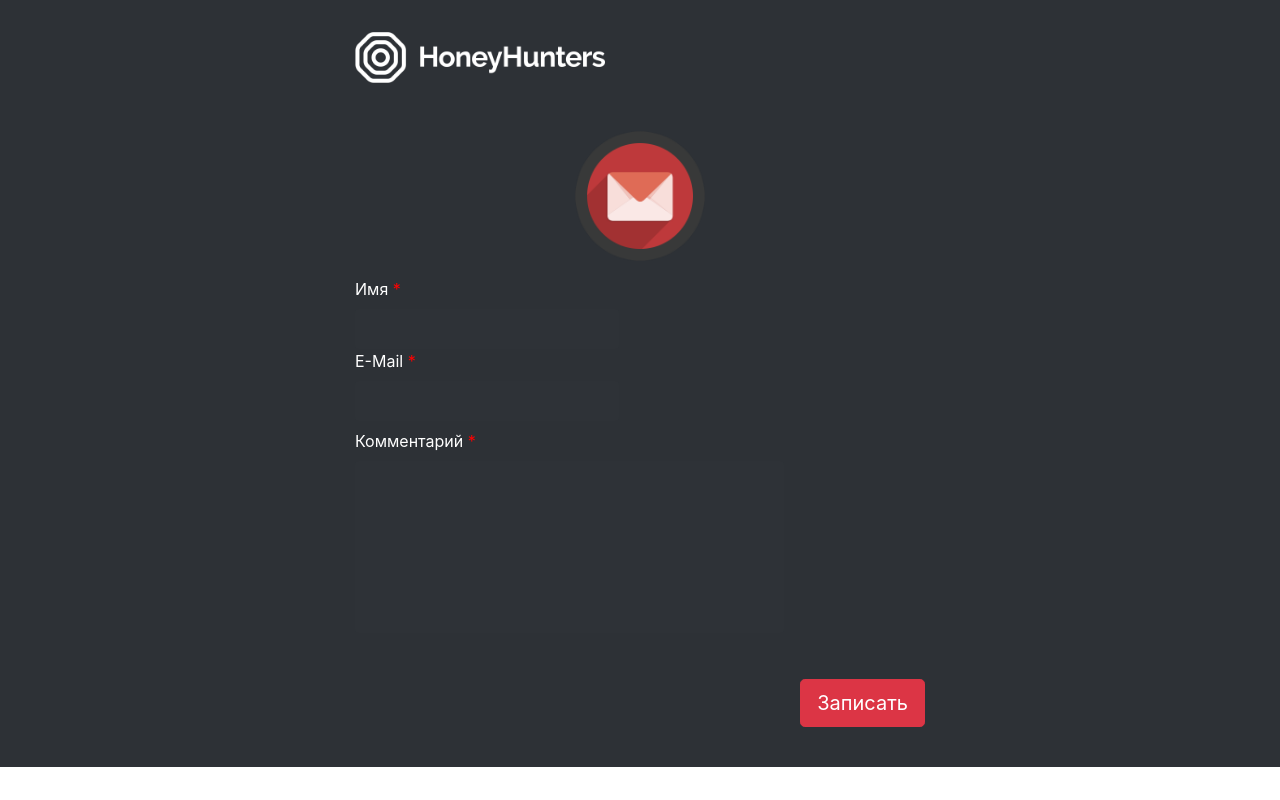
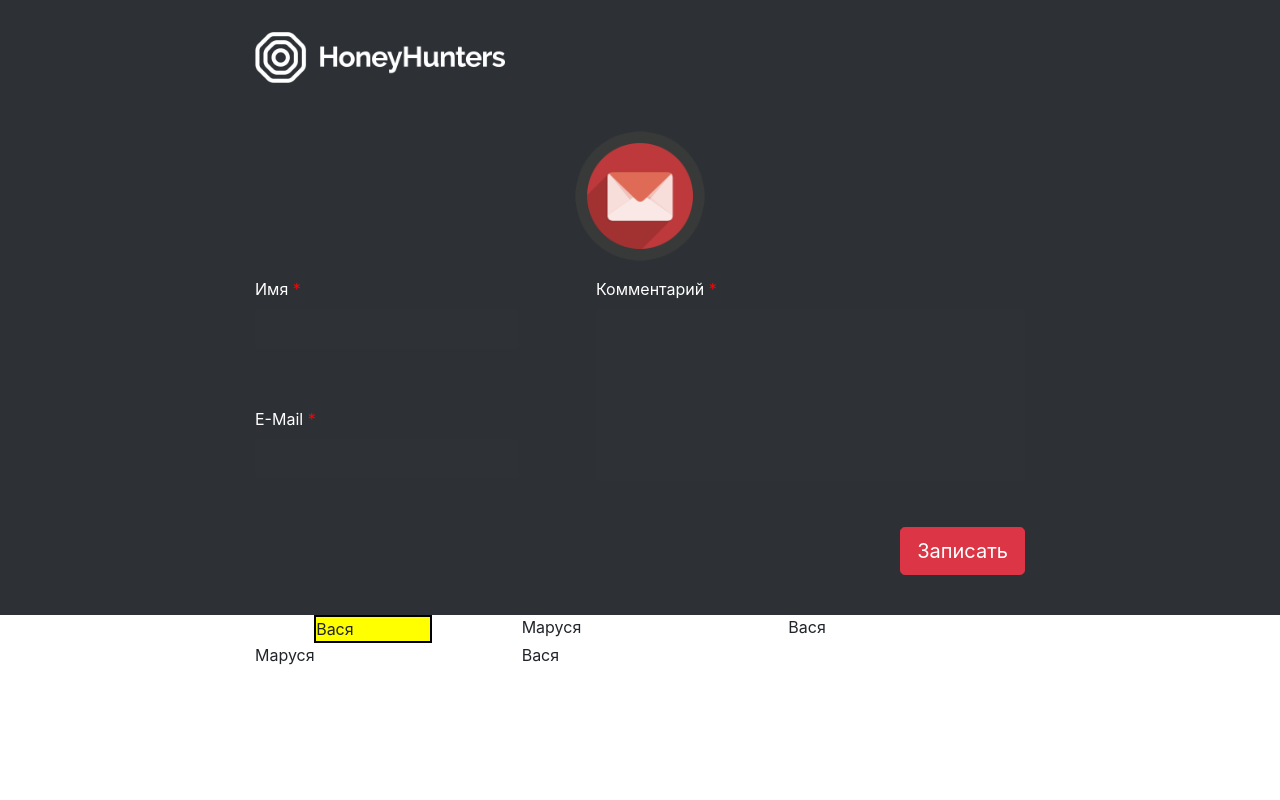
Before and after one commit to a32r/ajax, a PHP site: page / in a window 1280 px wide. Run offline with PHP 8.4, Linux system fonts and the light colour scheme.

Commit message:
Start working on a center block

```diff
--- a/css/style.css
+++ b/css/style.css
@@ -1,3 +1,3 @@
-.upper,.center{max-width:600px}.wrapper{background:#2d3136}.upper{padding-top:2em;color:white}#logo{width:250px}#mail{height:130px;margin:3em 0 1em}label>span{color:red}.form{display:-webkit-box;display:-ms-flexbox;display:flex;-webkit-box-orient:vertical;-webkit-box-direction:normal;-ms-flex-flow:column;flex-flow:column}.form .row:nth-of-type(2){margin-top:auto;margin-bottom:.5em}input[type="submit"]{margin:2em auto;float:right}input[type="text"]{padding:.5em;margin-right:auto}textarea{resize:none}input[type="text"],textarea{color:white;border:none;border-radius:4px;background:#2e3237}
+.upper,.center{max-width:800px}.wrapper{background:#2d3136}.upper{padding-top:2em;color:white}#logo{width:250px}#mail{height:130px;margin:3em 0 1em}label>span{color:red}.form{display:-webkit-box;display:-ms-flexbox;display:flex;-webkit-box-orient:vertical;-webkit-box-direction:normal;-ms-flex-flow:column;flex-flow:column}.form .row:nth-of-type(2){margin-top:auto;margin-bottom:.5em}input[type="submit"]{margin:2em auto;float:right}input[type="text"]{padding:.5em;margin-right:auto}textarea{resize:none}input[type="text"],textarea{color:white;border:none;border-radius:4px;background:#2e3237}.col-4 .block{width:50%;margin:0 auto;border:2px solid black;background:yellow}
 
 /*# sourceMappingURL=style.css.map */
--- a/index.html
+++ b/index.html
@@ -46,6 +46,19 @@
 			</div>
 		</div>
 	</div>
+	<div class="container center">
+		<div class="row">
+			<div class="col-4">
+				<div class="block">
+					Вася
+				</div>
+			</div>
+			<div class="col-4">Маруся</div>
+			<div class="col-4">Вася</div>
+			<div class="col-4">Маруся</div>
+			<div class="col-4">Вася</div>
+		</div>
+	</div>
 	<script src="js/jquery-3.4.0.min.js"></script>
 	<script src="js/bootstrap.min.js"></script>
 </body>
--- a/sass/base/_main.scss
+++ b/sass/base/_main.scss
@@ -1,3 +1,3 @@
 .upper, .center {
-	max-width: 600px;
+	max-width: 800px;
 }
--- a/sass/layout/_center.scss
+++ b/sass/layout/_center.scss
@@ -0,0 +1,6 @@
+.col-4 .block {
+	width: 50%;
+	margin: 0 auto;
+	border: 2px solid black;
+	background: yellow;
+}
```
Also changed, not shown: 1 other file.
